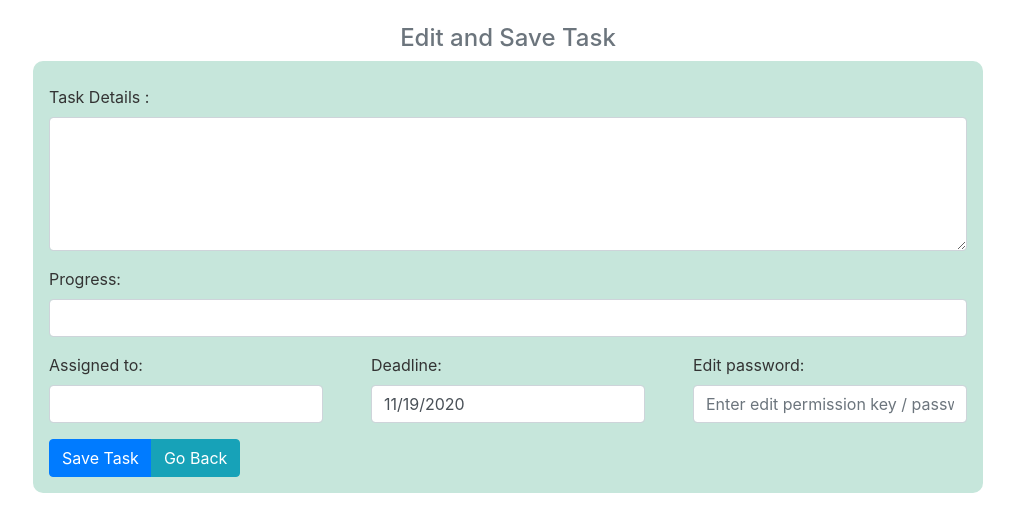
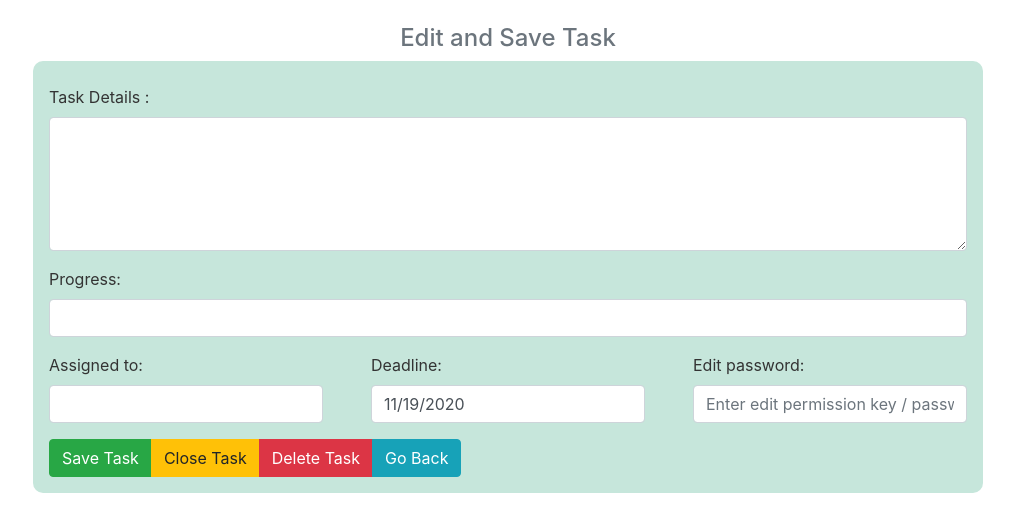
Before and after one commit to mydigita/mongo-office, a React (Create React App) app: page /mongo-office/task-manager/edit in a window 1280 px wide. Shown: the top 532 px of the page, without its empty margins (267-1280 px from the left). Built offline with nearby package versions, Linux system fonts and the light colour scheme; no server answers.

Commit message:
local update

```diff
--- a/src/components/edit.task-manager.component.js
+++ b/src/components/edit.task-manager.component.js
@@ -91,7 +91,9 @@ export default function EditTask(){
                         </div>
                     </div>
                     <div className="btn-group">
-                        <button type="submit" className="btn btn-primary">Save Task</button>
+                        <button type="submit" className="btn btn-success">Save Task</button>
+                        <button type="submit" className="btn btn-warning">Close Task</button>
+                        <button type="submit" className="btn btn-danger">Delete Task</button>
                         <button className="btn btn-info" onClick={()=>{return window.location.assign('/mongo-office/task-manager/')}}>Go Back</button>
                     </div>
 
```
